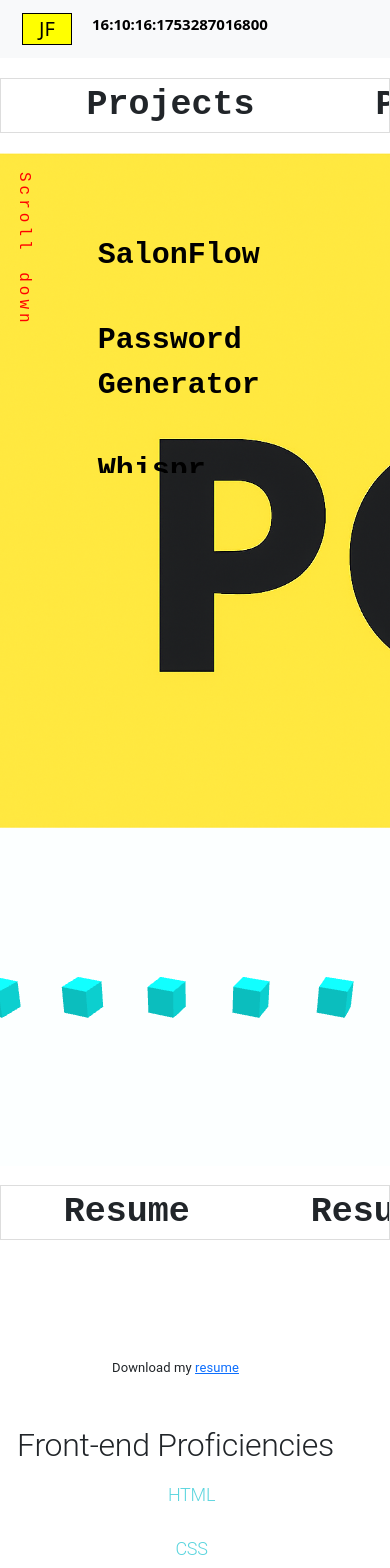
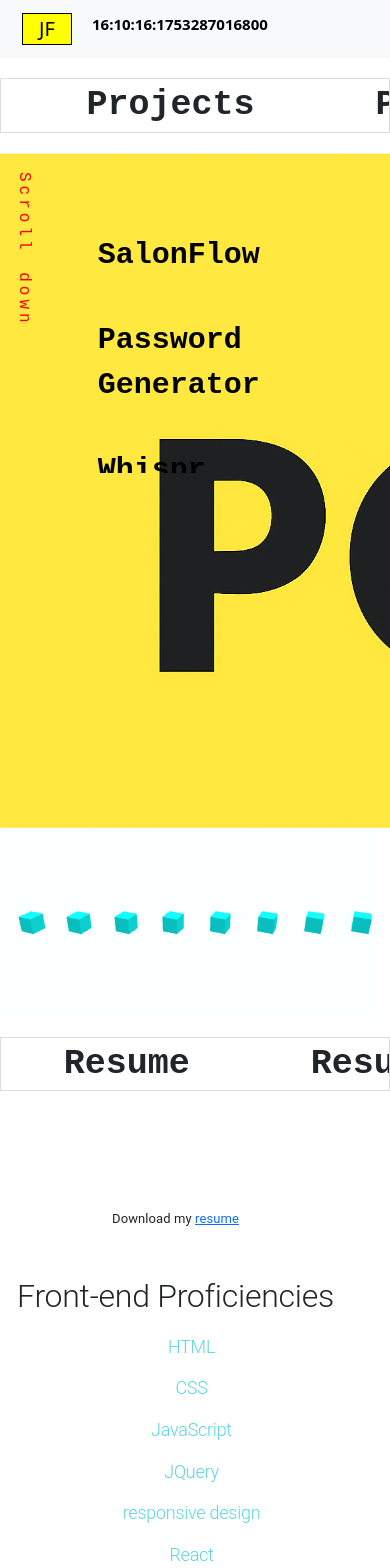
Before and after one commit to Jrr1232/Portfolio-V.2, a React (Vite) app: page / in a window 390 px wide. Shown: the top 1568 px of the page. Built offline with nearby package versions, Linux system fonts and the light colour scheme; a web font is replaced by a local one.

Commit message:
fixed social media/and 3d boxes

```diff
--- a/src/App.css
+++ b/src/App.css
@@ -1,6 +1,6 @@
 #social-media {
   display: flex;
-  margin-left: 20%;
+  margin-left: 25%;
   margin-top: 8%;
   margin-bottom: 8%;
 
@@ -321,7 +321,11 @@ canvas {
 
 }
 
-#animation-container {}
+#animation-container {
+  width: '100vw';
+  height: '40vh';
+
+}
 
 @keyframes scroll-left {
   0% {
@@ -349,8 +353,7 @@ canvas {
   }
 
   #animation-container {
-    height: 80vh;
-    width: 80vh;
+    margin-right: 3%;
   }
 
   #social-media {
@@ -367,10 +370,7 @@ canvas {
     background-size: cover;
   }
 
-  #skills li {
-
-    margin-bottom: 10%;
-  }
+  #skills li {}
 
   #skills {
     margin-right: 10%;
@@ -378,6 +378,7 @@ canvas {
 
   #skills2 {
     margin-right: 10%;
+    margin-bottom: 30%;
   }
 
   #resume-link {
--- a/src/components/animation.jsx
+++ b/src/components/animation.jsx
@@ -70,9 +70,8 @@ export default function Animation() {
 
     return (
         <div
-            id ="animation-container"
+            id="animation-container"
             ref={containerRef}
-            style={{ width: '100vw', height: '40vh' }}
         />
     );
 }
--- a/src/components/resume.jsx
+++ b/src/components/resume.jsx
@@ -10,25 +10,25 @@ export default function Resume() {
             <Typography variant="h2" align="center" id="skills">
                 Front-end Proficiencies
                 <ul>
-                    <li><div class="list-item">HTML</div></li>
-                    <li><div class="list-item">CSS</div></li>
-                    <li><div class="list-item">JavaScript</div></li>
-                    <li><div class="list-item">JQuery</div></li>
-                    <li><div class="list-item">responsive design</div></li>
-                    <li><div class="list-item">React</div></li>
-                    <li><div class="list-item">Bootstrap</div></li>
+                    <li><div className="list-item">HTML</div></li>
+                    <li><div className="list-item">CSS</div></li>
+                    <li><div className="list-item">JavaScript</div></li>
+                    <li><div className="list-item">JQuery</div></li>
+                    <li><div className="list-item">responsive design</div></li>
+                    <li><div className="list-item">React</div></li>
+                    <li><div className="list-item">Bootstrap</div></li>
                 </ul>
             </Typography>
             <Typography variant="h2" align="center" id='skills2'>
                 Back-end Proficiencies
                 <ul>
-                    <li><div class="list-item">API's</div></li>
-                    <li><div class="list-item">Node</div></li>
-                    <li><div class="list-item">Express</div></li>
-                    <li><div class="list-item">MySQL,Sequelize</div></li>
-                    <li><div class="list-item">MongoDB,Mongoose</div></li>
-                    <li><div class="list-item">REST</div></li>
-                    <li><div class="list-item">GraphQL</div></li>
+                    <li><div className="list-item">API's</div></li>
+                    <li><div className="list-item">Node</div></li>
+                    <li><div className="list-item">Express</div></li>
+                    <li><div className="list-item">MySQL,Sequelize</div></li>
+                    <li><div className="list-item">MongoDB,Mongoose</div></li>
+                    <li><div className="list-item">REST</div></li>
+                    <li><div className="list-item">GraphQL</div></li>
                 </ul>
             </Typography>
 
```
